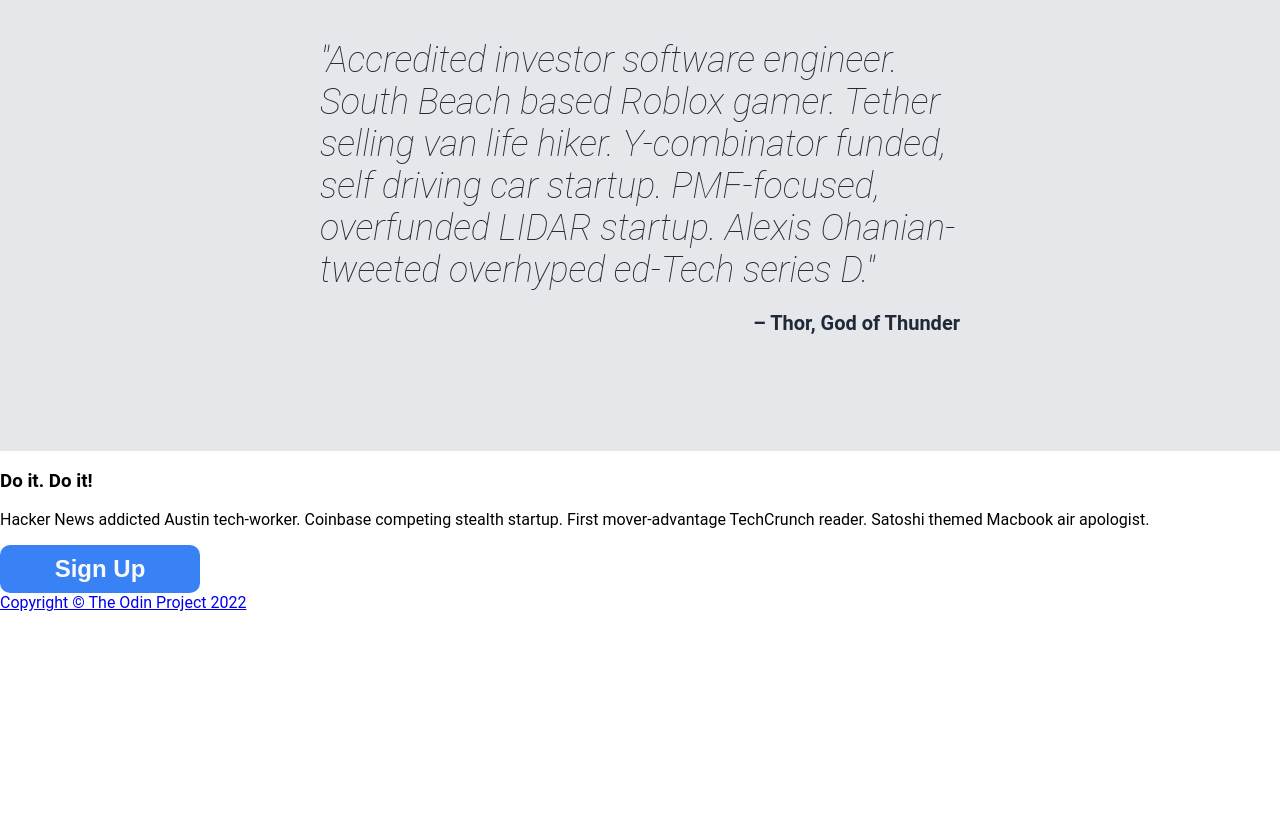
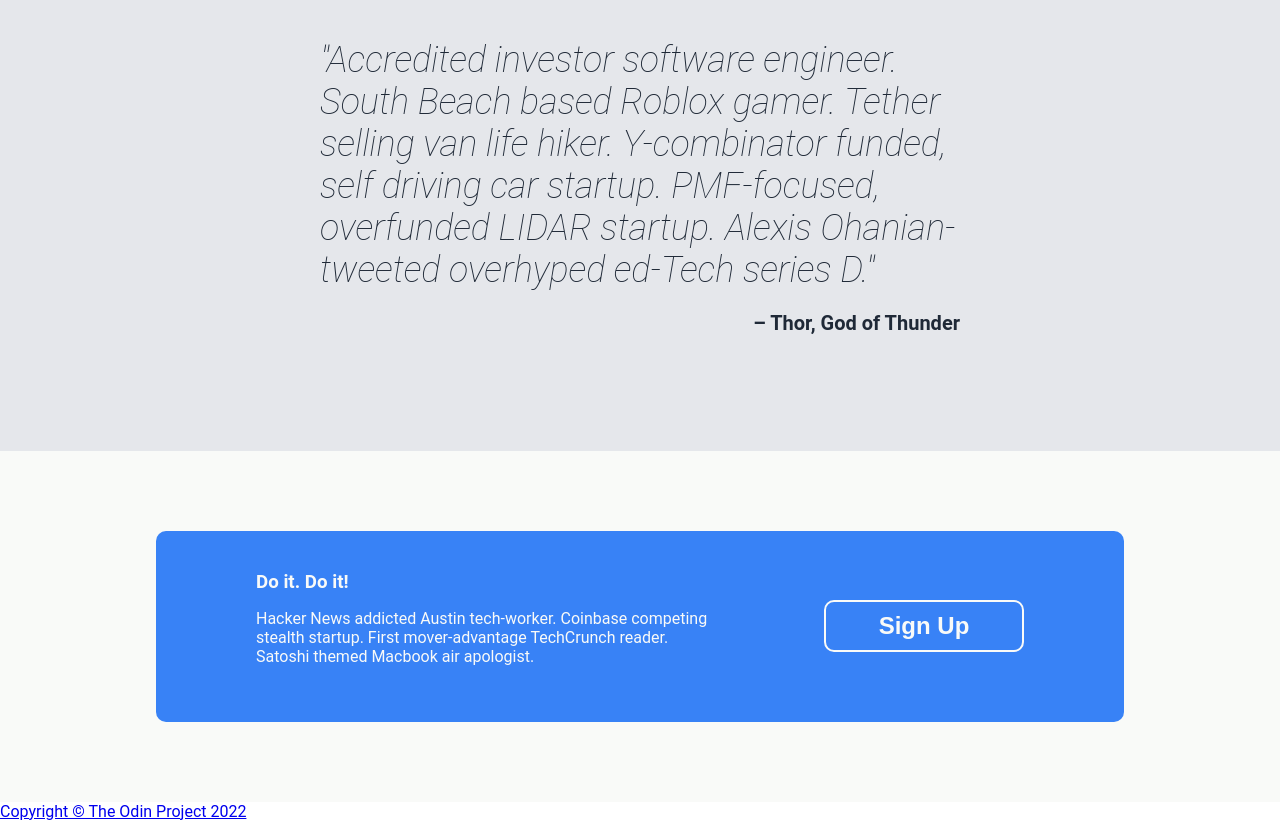
Before and after one commit to d-chia/landingpage-project, a plain HTML site: page index.html in a window 1280 px wide. Shown: the part 1195-2016 px from the top of the page. Before the commit the page ends 1807 px from the top, so only its background shows below. Drawn offline with Linux system fonts and the light colour scheme.

Commit message:
Add styling and layout to CTA section

```diff
--- a/index.html
+++ b/index.html
@@ -66,8 +66,10 @@
 
     <div class="cta-section">
         <div class="cta">
-            <h3>Do it. Do it!</h3>
-            <p>Hacker News addicted Austin tech-worker. Coinbase competing stealth startup. First mover-advantage TechCrunch reader. Satoshi themed Macbook air apologist.</p>
+            <div class="cta-text">
+                <h3>Do it. Do it!</h3>
+                <p>Hacker News addicted Austin tech-worker. Coinbase competing stealth startup. First mover-advantage TechCrunch reader. Satoshi themed Macbook air apologist.</p>
+            </div>
             <button type="button">Sign Up</button>
         </div>
     </div>
--- a/style.css
+++ b/style.css
@@ -176,3 +176,42 @@
     font-style: normal;
     margin-top: 20px;
 }
+
+/* CTA section layout and styling */
+
+.cta-section {
+    background-color: #f9faf8;
+    display: flex;
+    justify-content: center;
+    align-items: center;
+    padding: 80px 0px;
+}
+
+.cta {
+    width: 60%;
+    background-color: #3882F6;
+    border-radius: 10px;
+    display: flex;
+    justify-content: space-between;
+    align-items: center;
+    padding: 40px 100px;
+}
+
+.cta-text {
+    width: 60%;
+    color: #f9faf8;
+    display: flex;
+    flex-direction: column;
+    align-items: flex-start;
+    justify-content: center;
+}
+
+.cta-text h3 {
+    margin: 0px;
+}
+
+.cta button {
+    border-color: #f9faf8;
+    border-style: solid;
+    border-width: 2px;
+}
```
